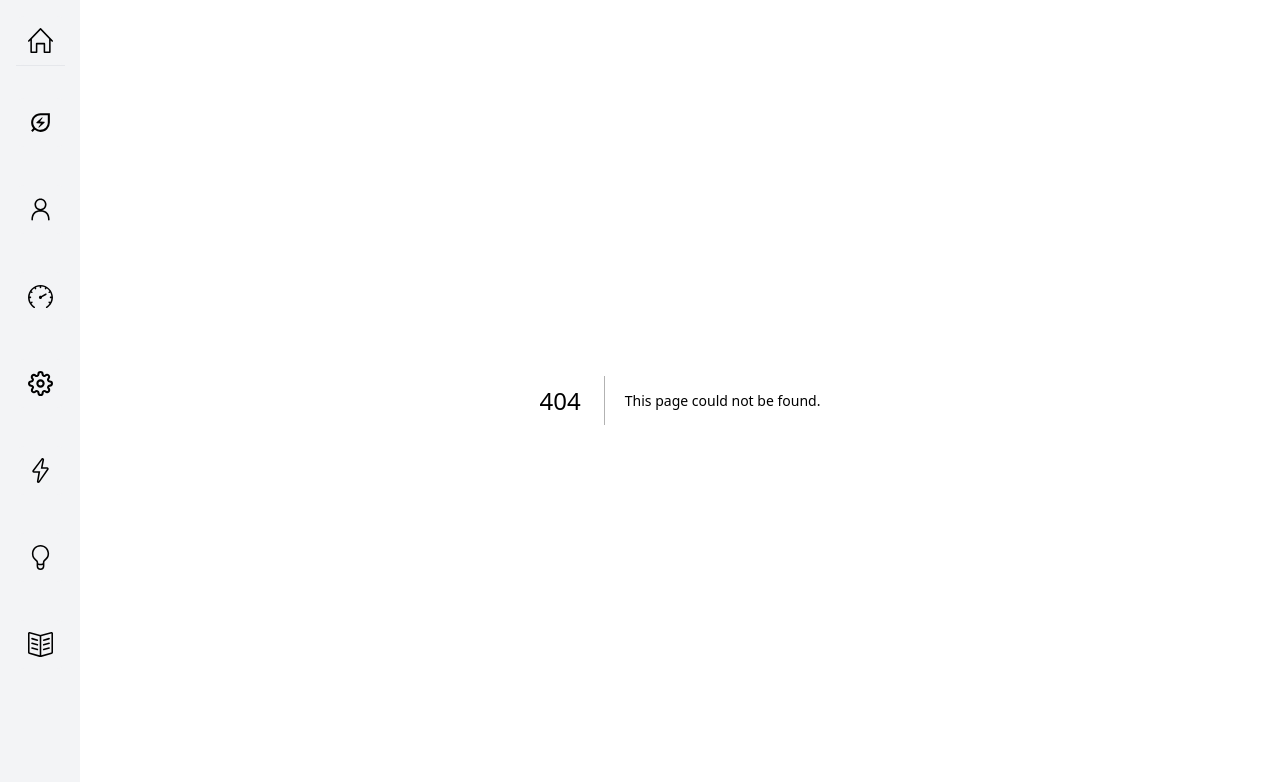
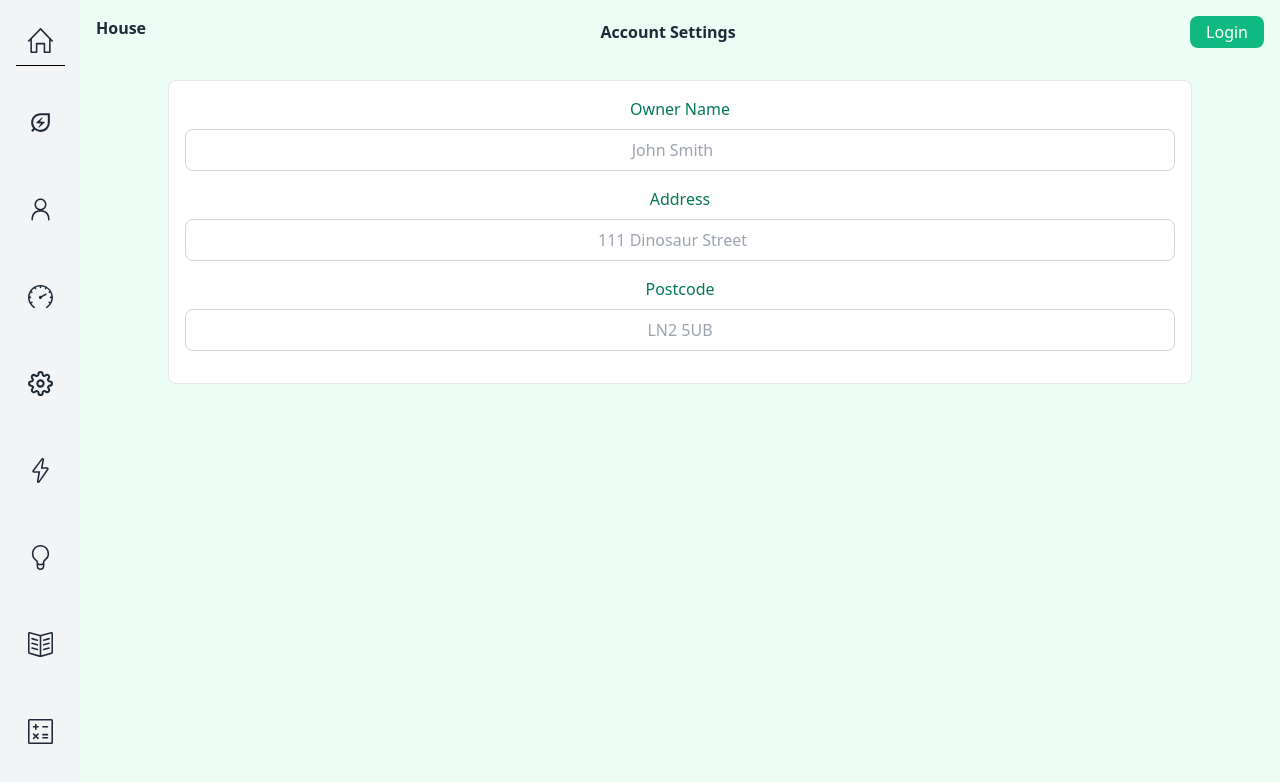
Before and after one commit to ToniAnton22/new-forest-escape-nextjs, a Next.js app: page /house in a window 1280 px wide. Before the commit this address had no page. Shown: the top 782 px of the page. Built offline with nearby package versions, Linux system fonts and the light colour scheme.

Commit message:
House page

```diff
--- a/components/Sidebar.jsx
+++ b/components/Sidebar.jsx
@@ -3,7 +3,7 @@ import React from 'react'
 import Image from 'next/image'
 import {RxSketchLogo, RxDashboard, RxPerson} from 'react-icons/rx'
 import {FiSettings} from 'react-icons/fi'
-import {SlSpeedometer, SlEnergy, SlBulb, SlBookOpen, SlHome} from 'react-icons/sl'
+import {SlSpeedometer, SlEnergy, SlBulb, SlBookOpen, SlHome, SlCalculator} from 'react-icons/sl'
 import {MdOutlineEnergySavingsLeaf} from 'react-icons/md'
 
 const Sidebar = ({children}) => {
@@ -15,7 +15,7 @@ const Sidebar = ({children}) => {
                     <div className='bg-gray-100 hover:bg-gray-200 cursor-pointer p-3 rounded-lg inline-bloc'>
                         <SlHome size={25}/>
                     </div>
-                    <hr />
+                    <hr className='border-black'/>
                 </Link>
                 <span className='border-b-[1px] border-gray-200 w-full p-2'></span>
                 <Link href='/createmeter'>
@@ -53,6 +53,11 @@ const Sidebar = ({children}) => {
                         <SlBookOpen size={25}/>
                     </div>
                 </Link>
+                <Link href='/calculatecost'>
+                    <div title='Calculate' className='bg-gray-100 hover:bg-gray-200 cursor-pointer  my-4 p-3 rounded-lg inline-block'>
+                        <SlCalculator size={25}/>
+                    </div>
+                </Link>
             </div>
         </div>
         <main className='ml-20 w-full'>{children}</main>
--- a/pages/calculatecost.jsx
+++ b/pages/calculatecost.jsx
@@ -2,6 +2,7 @@ import React from 'react';
 import { useForm } from 'react-hook-form';
 import Modal from '../components/Modal'
 import LoginBtn from '../components/LoginBtn';
+import {SlCheck} from 'react-icons/sl'
 
 const Form = () => {
   const { register, handleSubmit, errors } = useForm();
@@ -86,12 +87,7 @@ const Form = () => {
               />
 
             </div>
-            <button
-              type="submit"
-              className="bg-green-700 text-white font-medium py-2 px-4 rounded-lg hover:bg-green-600 text-center width-50%"
-            >
-              Calculate
-            </button>
+            <SlCheck className='text-center h-16 w-8 text-green-700 m-auto cursor-pointer'/>
           </form>
         </div>
         <div className="w-1/2 max-w-screen-lg mx-auto p-4 border rounded-lg bg-white">
@@ -162,12 +158,7 @@ const Form = () => {
               />
 
             </div>
-            <button
-              type="submit"
-              className="bg-green-700 text-white font-medium py-2 px-4 rounded-lg hover:bg-green-600 text-center width-50%"
-            >
-              Calculate
-            </button>
+            <SlCheck className='text-center h-16 w-8 text-green-700 m-auto cursor-pointer'/>
           </form>
         </div>
       </div>
--- /dev/null
+++ b/pages/house.jsx
@@ -0,0 +1,86 @@
+import React from 'react';
+import { useForm } from 'react-hook-form';
+import Modal from '../components/Modal'
+import LoginBtn from '../components/LoginBtn';
+
+const Form = () => {
+  const { register, handleSubmit, errors } = useForm();
+
+  const onSubmit = (data) => {
+
+  };
+
+  return (
+    <div className="bg-green-50 min-h-screen">
+      <div className="flex justify-between p-4">
+        <h2 className='font-semibold'>House</h2>
+        <Modal/>
+        <LoginBtn/>
+      </div>
+      <div className="p-4">
+        <div className="w-full max-w-screen-lg mx-auto p-4 border rounded-lg bg-white">
+          <form onSubmit={handleSubmit(onSubmit)}>
+            <div className="mb-4">
+              <label
+                htmlFor="kWhRate"
+                className="block text-green-700 font-medium mb-2 text-center"
+              >
+                Owner Name
+              </label>
+              <input
+                type="number"
+                name="kWhRate"
+                id="kWhRate"
+                className="border border-gray-300 p-2 rounded-lg w-full text-center"
+                placeholder='John Smith'
+              />
+
+            </div>
+            <div className="mb-4">
+              <label
+                htmlFor="energyUsed"
+                className="block text-green-700 font-medium mb-2 text-center"
+              >
+                Address
+              </label>
+              <input
+                type="number"
+                name="energyUsed"
+                id="energyUsed"
+                className="border border-gray-300 p-2 rounded-lg w-full text-center"
+                placeholder='111 Dinosaur Street'
+              />
+
+            </div>
+            <div className="mb-4">
+              <label
+                htmlFor="homeReference"
+                className="block text-green-700 font-medium mb-2 text-center"
+              >
+                Postcode
+              </label>
+              <input
+                type="text"
+                name="homeReference"
+                id="homeReference"
+                className="border border-gray-300 p-2 rounded-lg w-full text-center"
+                placeholder='LN2 5UB'
+              />
+
+            </div>
+            {/* <div className='flex justify-center'>
+            <button
+              type="submit"
+              className="bg-green-700 text-white font-medium py-2 px-4 rounded-lg hover:bg-green-600 m-auto"
+            >
+              Submit
+            </button>
+            </div> */}
+          </form>
+        </div>
+      </div>
+    </div>
+  );
+};
+
+export default Form;
```
